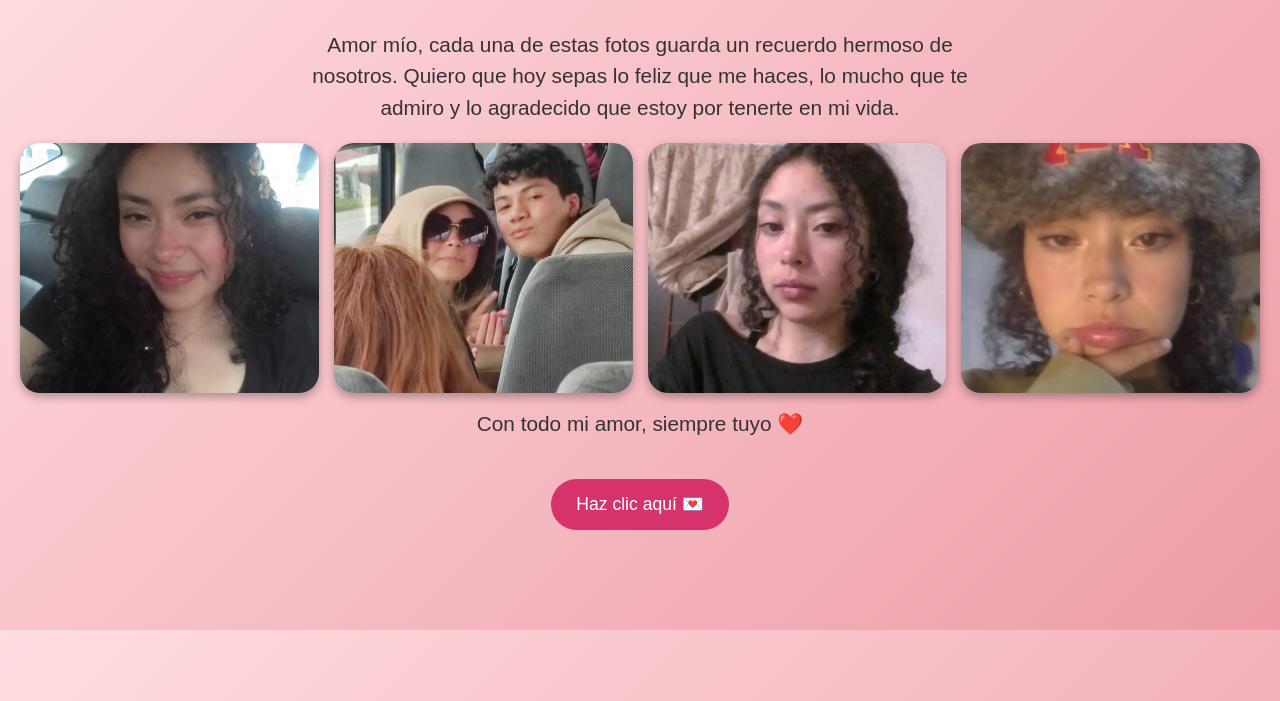
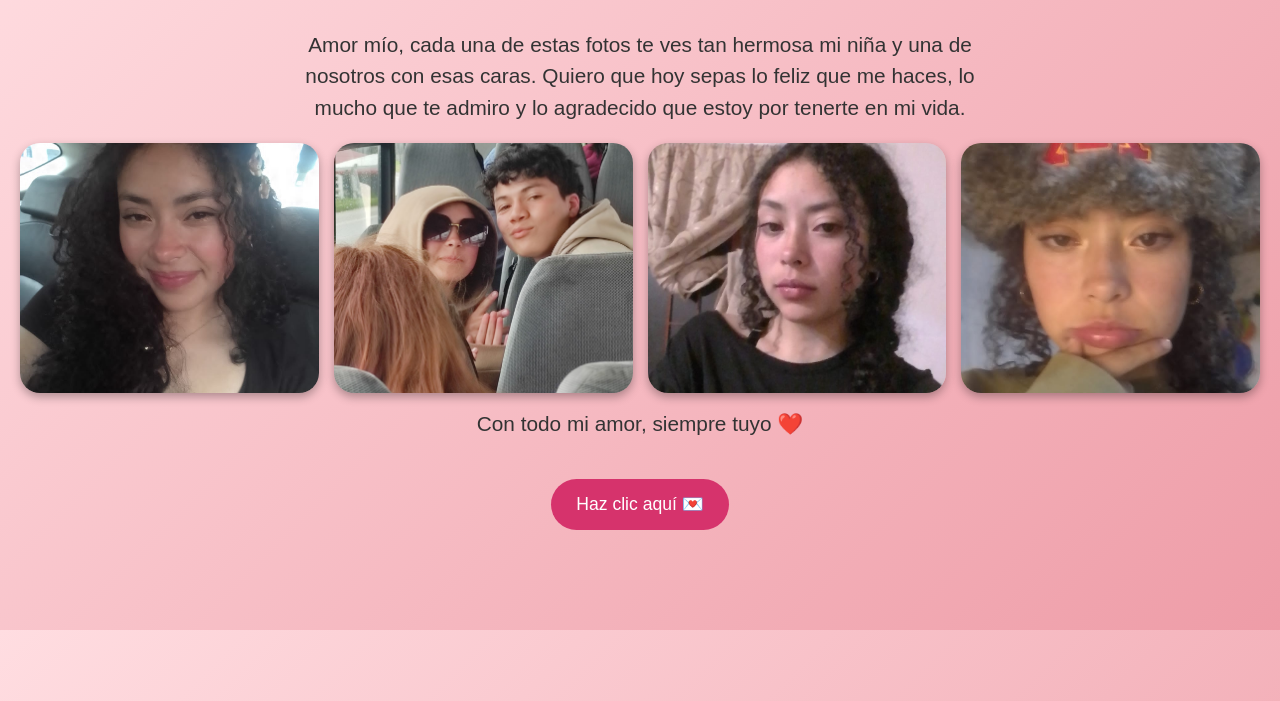
Before and after one commit to JUanchotoi1/Valen-, a plain HTML site: page index.html in a window 1280 px wide. Shown: the part 99-800 px from the top of the page. Drawn offline with Linux system fonts and the light colour scheme.

Commit message:
Update index.html

```diff
--- a/index.html
+++ b/index.html
@@ -94,7 +94,8 @@
 <body>
   <h1>Feliz Día del Amor y la Amistad ❤️</h1>
   <p>
-    Amor mío, cada una de estas fotos guarda un recuerdo hermoso de nosotros.
+    Amor mío, cada una de estas fotos te ves tan hermosa mi niña
+    y una de nosotros con esas caras.
     Quiero que hoy sepas lo feliz que me haces, lo mucho que te admiro
     y lo agradecido que estoy por tenerte en mi vida.
   </p>
@@ -146,4 +147,5 @@
     }
   </script>
 </body>
+
 </html>
```
